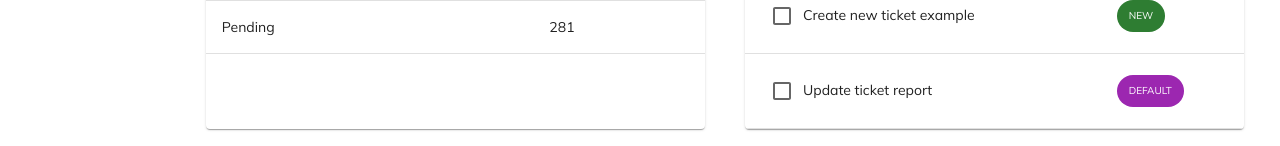
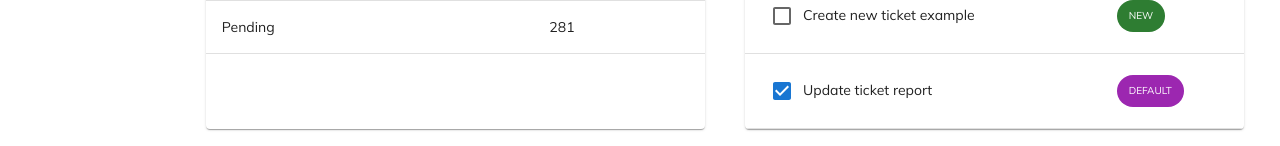
Before and after one commit to Mayor-Rhymes/dashboard-demo, a React (Vite) app: page / in a window 1280 px wide. Shown: the part 1219-1365 px from the top of the page. Built offline with nearby package versions, Linux system fonts and the light colour scheme.

Commit message:
Checked box

```diff
--- a/src/components/Dashboard.tsx
+++ b/src/components/Dashboard.tsx
@@ -6,7 +6,7 @@ import Stack from "@mui/material/Stack";
 
 import Divider from "@mui/material/Divider";
 
-import { Add } from "@mui/icons-material";
+import { Add, Circle } from "@mui/icons-material";
 import {
   LineChart,
   Line,
@@ -417,7 +417,7 @@ const Dashboard = ({ title }: DashProps) => {
                 </TableRow>
                 <TableRow>
                   <TableCell>
-                    <Checkbox />
+                    <Checkbox checked={true} />
                     Update ticket report
                   </TableCell>
                   <TableCell>
```
